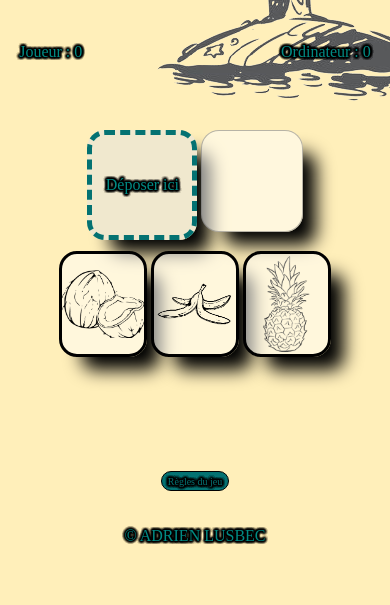
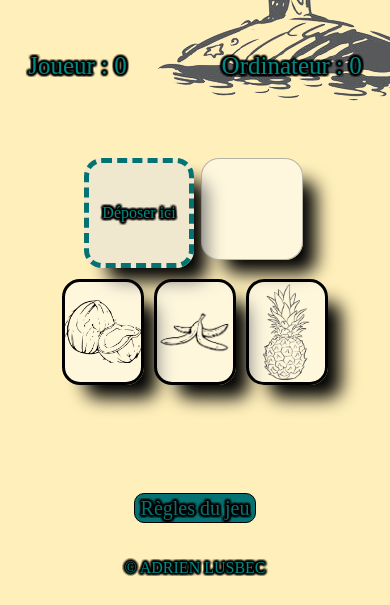
Before and after one commit to Alusbec/shifufruit.github.io, a plain HTML site: page index.html in a window 390 px wide. Shown: the part 239-844 px from the top of the page. Drawn offline with Linux system fonts and the light colour scheme; a web font is replaced by a local one.

Commit message:
respnsive

```diff
--- a/assets/css/style.css
+++ b/assets/css/style.css
@@ -313,7 +313,7 @@ text-align: center;
   }
 
   #counter {
-    font-size: 1em;
+    font-size: 25px;
     margin-top: 200px;
   }
 
@@ -335,14 +335,14 @@ text-align: center;
 
   #RuleOfTheGame {
     left: 5px;
-    height: 20px;
+    height: 30px;
 
-    font-size: 10px;
+    font-size: 20px;
 
   }
 
   #reset {
-    font-size: 10px;
+    font-size: 20px;
   }
 
 
@@ -375,4 +375,8 @@ text-align: center;
   display: none;
 }
 
+.card {
+  margin: 5px;
 }
+
+}
```
